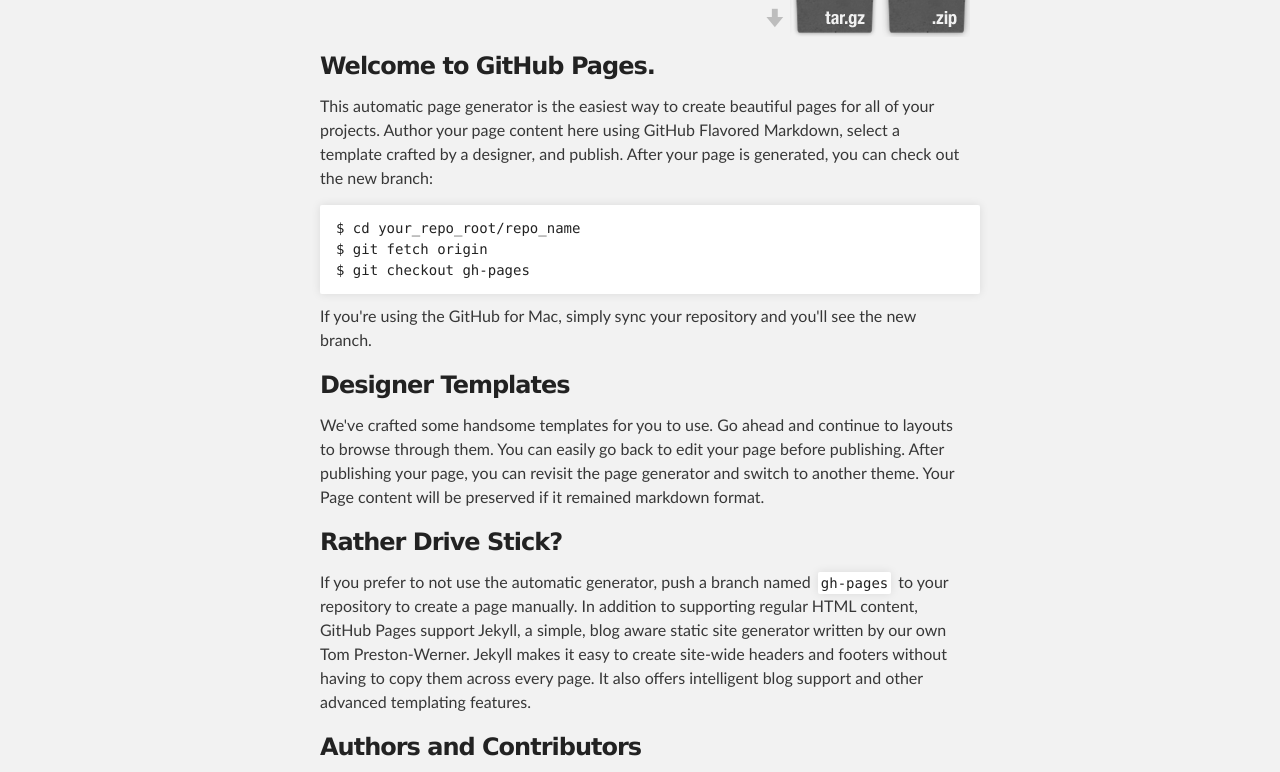
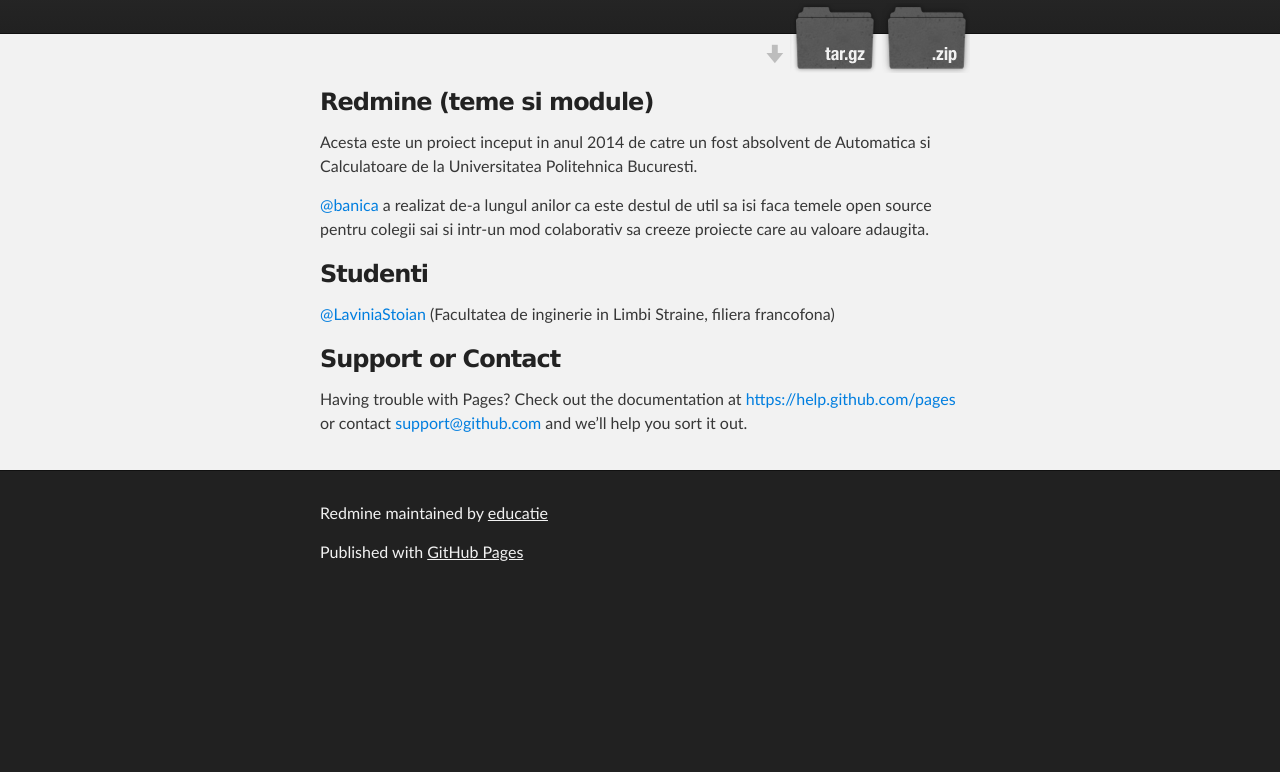
Before and after one commit to educatie/redmine, a plain HTML site: page index.html in a window 1280 px wide. Shown: the part 176-948 px from the top of the page. After the commit the page ends 800 px from the top, so only its background shows below. Drawn offline with Linux system fonts and the light colour scheme.

```diff
--- a/index.html
+++ b/index.html
@@ -4,7 +4,7 @@
   <head>
     <meta charset='utf-8'>
     <meta http-equiv="X-UA-Compatible" content="chrome=1">
-    <meta name="description" content="Redmine : ">
+    <meta name="description" content="Redmine : redmine, romana">
 
     <link rel="stylesheet" type="text/css" media="screen" href="stylesheets/stylesheet.css">
 
@@ -19,7 +19,7 @@
           <a id="forkme_banner" href="https://github.com/educatie/redmine">View on GitHub</a>
 
           <h1 id="project_title">Redmine</h1>
-          <h2 id="project_tagline"></h2>
+          <h2 id="project_tagline">redmine, romana</h2>
 
             <section id="downloads">
               <a class="zip_download_link" href="https://github.com/educatie/redmine/zipball/master">Download this project as a .zip file</a>
@@ -32,31 +32,16 @@
     <div id="main_content_wrap" class="outer">
       <section id="main_content" class="inner">
         <h3>
-<a id="welcome-to-github-pages" class="anchor" href="#welcome-to-github-pages" aria-hidden="true"><span class="octicon octicon-link"></span></a>Welcome to GitHub Pages.</h3>
+<a id="redmine-teme-si-module" class="anchor" href="#redmine-teme-si-module" aria-hidden="true"><span class="octicon octicon-link"></span></a>Redmine (teme si module)</h3>
 
-<p>This automatic page generator is the easiest way to create beautiful pages for all of your projects. Author your page content here using GitHub Flavored Markdown, select a template crafted by a designer, and publish. After your page is generated, you can check out the new branch:</p>
+<p>Acesta este un proiect inceput in anul 2014 de catre un fost absolvent de Automatica si Calculatoare de la Universitatea Politehnica Bucuresti.</p>
 
-<pre><code>$ cd your_repo_root/repo_name
-$ git fetch origin
-$ git checkout gh-pages
-</code></pre>
-
-<p>If you're using the GitHub for Mac, simply sync your repository and you'll see the new branch.</p>
+<p><a href="https://github.com/banica" class="user-mention">@banica</a> a realizat de-a lungul anilor ca este destul de util sa isi faca temele open source pentru colegii sai si intr-un mod colaborativ sa creeze proiecte care au valoare adaugita.</p>
 
 <h3>
-<a id="designer-templates" class="anchor" href="#designer-templates" aria-hidden="true"><span class="octicon octicon-link"></span></a>Designer Templates</h3>
+<a id="studenti" class="anchor" href="#studenti" aria-hidden="true"><span class="octicon octicon-link"></span></a>Studenti</h3>
 
-<p>We've crafted some handsome templates for you to use. Go ahead and continue to layouts to browse through them. You can easily go back to edit your page before publishing. After publishing your page, you can revisit the page generator and switch to another theme. Your Page content will be preserved if it remained markdown format.</p>
-
-<h3>
-<a id="rather-drive-stick" class="anchor" href="#rather-drive-stick" aria-hidden="true"><span class="octicon octicon-link"></span></a>Rather Drive Stick?</h3>
-
-<p>If you prefer to not use the automatic generator, push a branch named <code>gh-pages</code> to your repository to create a page manually. In addition to supporting regular HTML content, GitHub Pages support Jekyll, a simple, blog aware static site generator written by our own Tom Preston-Werner. Jekyll makes it easy to create site-wide headers and footers without having to copy them across every page. It also offers intelligent blog support and other advanced templating features.</p>
-
-<h3>
-<a id="authors-and-contributors" class="anchor" href="#authors-and-contributors" aria-hidden="true"><span class="octicon octicon-link"></span></a>Authors and Contributors</h3>
-
-<p>You can <a href="https://github.com/blog/821" class="user-mention">@mention</a> a GitHub username to generate a link to their profile. The resulting <code>&lt;a&gt;</code> element will link to the contributor's GitHub Profile. For example: In 2007, Chris Wanstrath (<a href="https://github.com/defunkt" class="user-mention">@defunkt</a>), PJ Hyett (<a href="https://github.com/pjhyett" class="user-mention">@pjhyett</a>), and Tom Preston-Werner (<a href="https://github.com/mojombo" class="user-mention">@mojombo</a>) founded GitHub.</p>
+<p><a href="https://github.com/LaviniaStoian" class="user-mention">@LaviniaStoian</a> (Facultatea de inginerie in Limbi Straine, filiera francofona)</p>
 
 <h3>
 <a id="support-or-contact" class="anchor" href="#support-or-contact" aria-hidden="true"><span class="octicon octicon-link"></span></a>Support or Contact</h3>
```
Also changed, not shown: params.json (+1 -1 lines).
